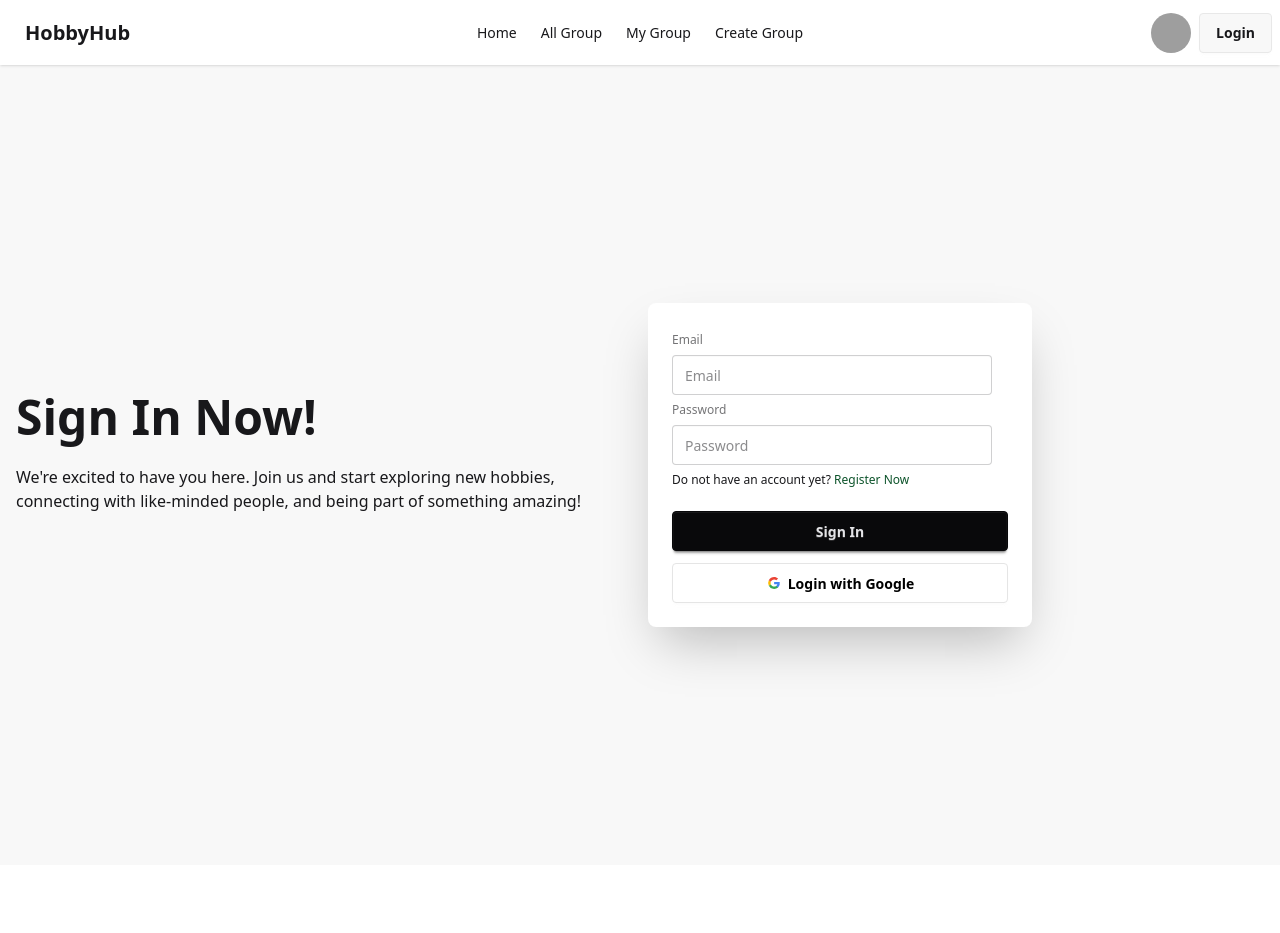
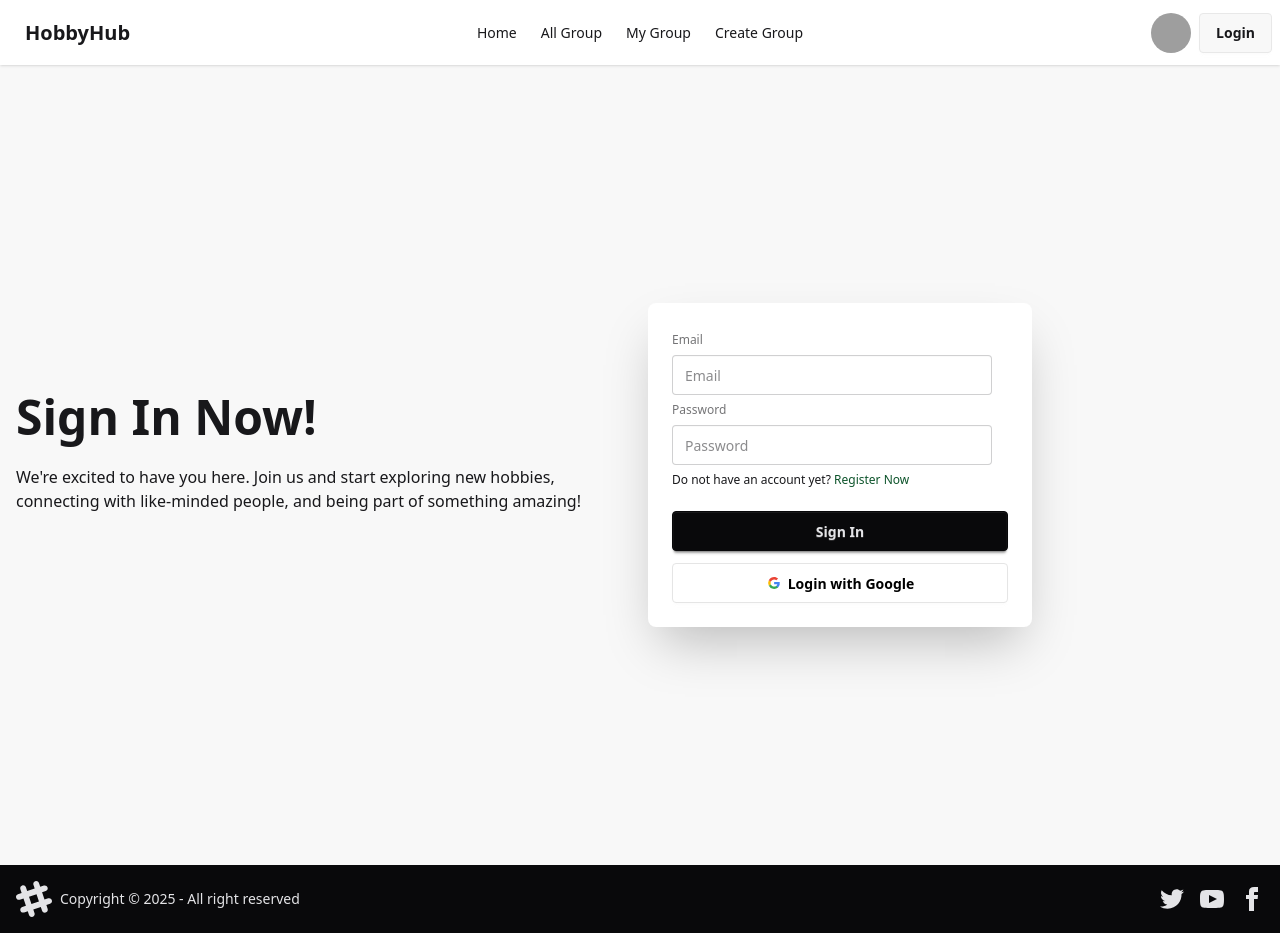
Before and after one commit to sowmitraguho/hobbyhub, a React (Vite) app: page /login in a window 1280 px wide. Before the commit the page ends 865 px from the top, so only its background shows below. Built offline with nearby package versions, Linux system fonts and the light colour scheme; no server answers; grey boxes are pictures that could not be loaded.

Commit message:
slider and footer section done

```diff
--- /dev/null
+++ b/src/Components/Carousel.jsx
@@ -0,0 +1,48 @@
+import React from 'react';
+
+const Carousel = () => {
+    return (
+        <div>
+            <div className="carousel w-full">
+                <div id="slide1" className="carousel-item relative w-full h-100">
+                    <img
+                        src="https://ineducationonline.org/wp-content/uploads/2023/01/How-hobbies-are-important-in-a-persons-life.png"
+                        className="w-full" />
+                    <div className="absolute left-5 right-5 top-1/2 flex -translate-y-1/2 transform justify-between">
+                        <a href="#slide4" className="btn btn-circle">❮</a>
+                        <a href="#slide2" className="btn btn-circle">❯</a>
+                    </div>
+                </div>
+                <div id="slide2" className="carousel-item relative w-full h-100">
+                    <img
+                        src="https://www.self.inc/info/img/post/spend-favorite-hobbies/spend-favorite-hobbies-header.jpg"
+                        className="w-full" />
+                    <div className="absolute left-5 right-5 top-1/2 flex -translate-y-1/2 transform justify-between">
+                        <a href="#slide1" className="btn btn-circle">❮</a>
+                        <a href="#slide3" className="btn btn-circle">❯</a>
+                    </div>
+                </div>
+                <div id="slide3" className="carousel-item relative w-full h-100">
+                    <img
+                        src="https://labourlawadvisor.in/blog/wp-content/uploads/2019/04/Horizontal-Thumbnail-1.jpg"
+                        className="w-full" />
+                    <div className="absolute left-5 right-5 top-1/2 flex -translate-y-1/2 transform justify-between">
+                        <a href="#slide2" className="btn btn-circle">❮</a>
+                        <a href="#slide4" className="btn btn-circle">❯</a>
+                    </div>
+                </div>
+                <div id="slide4" className="carousel-item relative w-full h-100">
+                    <img
+                        src="https://tutorextra.co.uk/public/uploads/files/Untitw5434led.png"
+                        className="w-full" />
+                    <div className="absolute left-5 right-5 top-1/2 flex -translate-y-1/2 transform justify-between">
+                        <a href="#slide3" className="btn btn-circle">❮</a>
+                        <a href="#slide1" className="btn btn-circle">❯</a>
+                    </div>
+                </div>
+            </div>
+        </div>
+    );
+};
+
+export default Carousel;
--- /dev/null
+++ b/src/Components/Footer.jsx
@@ -0,0 +1,61 @@
+import React from 'react';
+
+const Footer = () => {
+    return (
+        <div>
+            <footer className="footer sm:footer-horizontal bg-neutral text-neutral-content items-center p-4">
+                <aside className="grid-flow-col items-center">
+                    <svg
+                        width="36"
+                        height="36"
+                        viewBox="0 0 24 24"
+                        xmlns="http://www.w3.org/2000/svg"
+                        fillRule="evenodd"
+                        clipRule="evenodd"
+                        className="fill-current">
+                        <path
+                            d="M22.672 15.226l-2.432.811.841 2.515c.33 1.019-.209 2.127-1.23 2.456-1.15.325-2.148-.321-2.463-1.226l-.84-2.518-5.013 1.677.84 2.517c.391 1.203-.434 2.542-1.831 2.542-.88 0-1.601-.564-1.86-1.314l-.842-2.516-2.431.809c-1.135.328-2.145-.317-2.463-1.229-.329-1.018.211-2.127 1.231-2.456l2.432-.809-1.621-4.823-2.432.808c-1.355.384-2.558-.59-2.558-1.839 0-.817.509-1.582 1.327-1.846l2.433-.809-.842-2.515c-.33-1.02.211-2.129 1.232-2.458 1.02-.329 2.13.209 2.461 1.229l.842 2.515 5.011-1.677-.839-2.517c-.403-1.238.484-2.553 1.843-2.553.819 0 1.585.509 1.85 1.326l.841 2.517 2.431-.81c1.02-.33 2.131.211 2.461 1.229.332 1.018-.21 2.126-1.23 2.456l-2.433.809 1.622 4.823 2.433-.809c1.242-.401 2.557.484 2.557 1.838 0 .819-.51 1.583-1.328 1.847m-8.992-6.428l-5.01 1.675 1.619 4.828 5.011-1.674-1.62-4.829z"></path>
+                    </svg>
+                    <p>Copyright © {new Date().getFullYear()} - All right reserved</p>
+                </aside>
+                <nav className="grid-flow-col gap-4 md:place-self-center md:justify-self-end">
+                    <a>
+                        <svg
+                            xmlns="http://www.w3.org/2000/svg"
+                            width="24"
+                            height="24"
+                            viewBox="0 0 24 24"
+                            className="fill-current">
+                            <path
+                                d="M24 4.557c-.883.392-1.832.656-2.828.775 1.017-.609 1.798-1.574 2.165-2.724-.951.564-2.005.974-3.127 1.195-.897-.957-2.178-1.555-3.594-1.555-3.179 0-5.515 2.966-4.797 6.045-4.091-.205-7.719-2.165-10.148-5.144-1.29 2.213-.669 5.108 1.523 6.574-.806-.026-1.566-.247-2.229-.616-.054 2.281 1.581 4.415 3.949 4.89-.693.188-1.452.232-2.224.084.626 1.956 2.444 3.379 4.6 3.419-2.07 1.623-4.678 2.348-7.29 2.04 2.179 1.397 4.768 2.212 7.548 2.212 9.142 0 14.307-7.721 13.995-14.646.962-.695 1.797-1.562 2.457-2.549z"></path>
+                        </svg>
+                    </a>
+                    <a>
+                        <svg
+                            xmlns="http://www.w3.org/2000/svg"
+                            width="24"
+                            height="24"
+                            viewBox="0 0 24 24"
+                            className="fill-current">
+                            <path
+                                d="M19.615 3.184c-3.604-.246-11.631-.245-15.23 0-3.897.266-4.356 2.62-4.385 8.816.029 6.185.484 8.549 4.385 8.816 3.6.245 11.626.246 15.23 0 3.897-.266 4.356-2.62 4.385-8.816-.029-6.185-.484-8.549-4.385-8.816zm-10.615 12.816v-8l8 3.993-8 4.007z"></path>
+                        </svg>
+                    </a>
+                    <a>
+                        <svg
+                            xmlns="http://www.w3.org/2000/svg"
+                            width="24"
+                            height="24"
+                            viewBox="0 0 24 24"
+                            className="fill-current">
+                            <path
+                                d="M9 8h-3v4h3v12h5v-12h3.642l.358-4h-4v-1.667c0-.955.192-1.333 1.115-1.333h2.885v-5h-3.808c-3.596 0-5.192 1.583-5.192 4.615v3.385z"></path>
+                        </svg>
+                    </a>
+                </nav>
+            </footer>
+        </div>
+    );
+};
+
+export default Footer;
--- a/src/Components/GroupDetails.jsx
+++ b/src/Components/GroupDetails.jsx
@@ -25,7 +25,13 @@
                             <p>maximum Member: <span className=' font-normal'></span> {maxMember}</p>
                             <p>Meeting Location: <span className=' font-normal'>{locatiopn}</span> </p>
                             <p>Join before: <span className=' font-normal'>{date}</span> </p>
-                            <button className="btn btn-primary">Join Group</button>
+                            {
+                                new Date(date) >= new Date() ? (
+                                    <button className="btn btn-primary">Join Group</button>
+                                ) : (
+                                    <p className="text-red-500 font-semibold">Sorry, the joining date has passed.</p>
+                                )
+                            }
                         </div>
                     </div>
                 </div>
--- a/src/Components/Home.jsx
+++ b/src/Components/Home.jsx
@@ -2,14 +2,15 @@
 import { useLoaderData } from 'react-router';
 import GroupCard from './GroupCard';
 import { Typewriter } from 'react-simple-typewriter';
+import Carousel from './Carousel';
 
 const Home = () => {
     const allGroups = useLoaderData();
     //console.log(allGroups);
-
+    const featuredGroups = allGroups.slice(2, 8);
     return (
         <div className="">
-            <h1 className='text-3xl text-center my-4'>
+            <h1 className='text-3xl text-center py-4'>
                 Life is simple{' '}
                 <span style={{ color: 'red', fontWeight: 'bold' }}>
                     {/* Style will be inherited from the parent element */}
@@ -25,11 +26,14 @@
                     />
                 </span>
             </h1>
-            <div className="bg-[url('home-background.jpg')] bg-cover bg-center min-h-screen p-24">
+            <div className="carousel mb-0">
+                <Carousel/>
+            </div>
+            <div className="bg-[url('home-background.jpg')] bg-cover bg-center min-h-screen p-24 mt-[-6px]">
                 <h2 className="text-2xl font-semibold mb-6 text-red-950">Featured Groups</h2>
                 <div className=' grid grid-cols-1 md:grid-cols-2 lg:grid-cols-3 gap-6'>
                     {
-                        allGroups.map(group => <GroupCard key={group._id} group={group} />)
+                        featuredGroups.map(group => <GroupCard key={group._id} group={group} />)
                     }
                 </div>
             </div>
--- a/src/Layouts/MainLayouts.jsx
+++ b/src/Layouts/MainLayouts.jsx
@@ -1,12 +1,14 @@
 import React from 'react';
 import { Outlet } from 'react-router';
 import Header from '../Components/Header';
+import Footer from '../Components/Footer';
 
 const MainLayouts = () => {
     return (
         <div>
             <Header/>
             <Outlet/>
+            <Footer/>
         </div>
     );
 };
```
